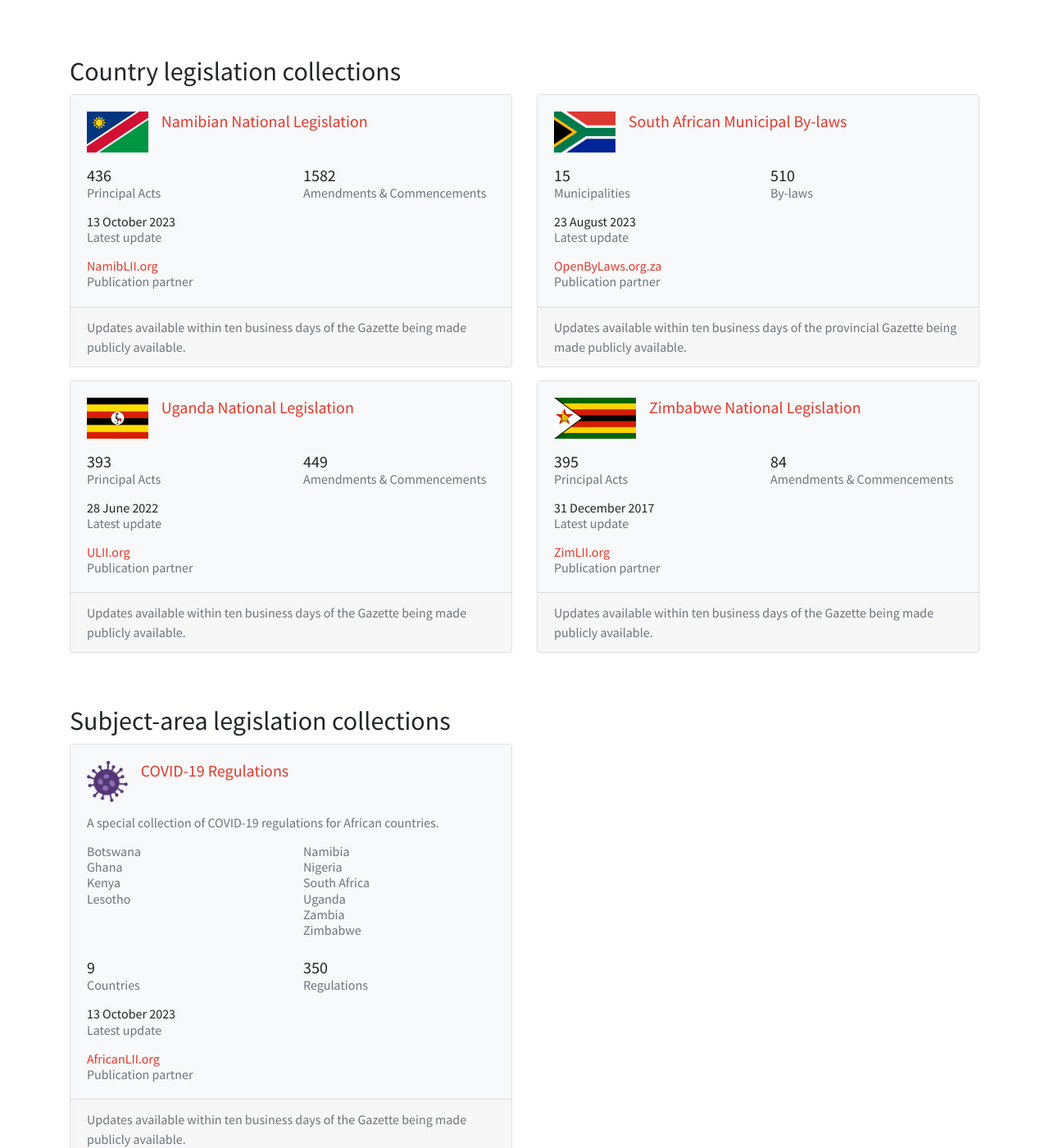
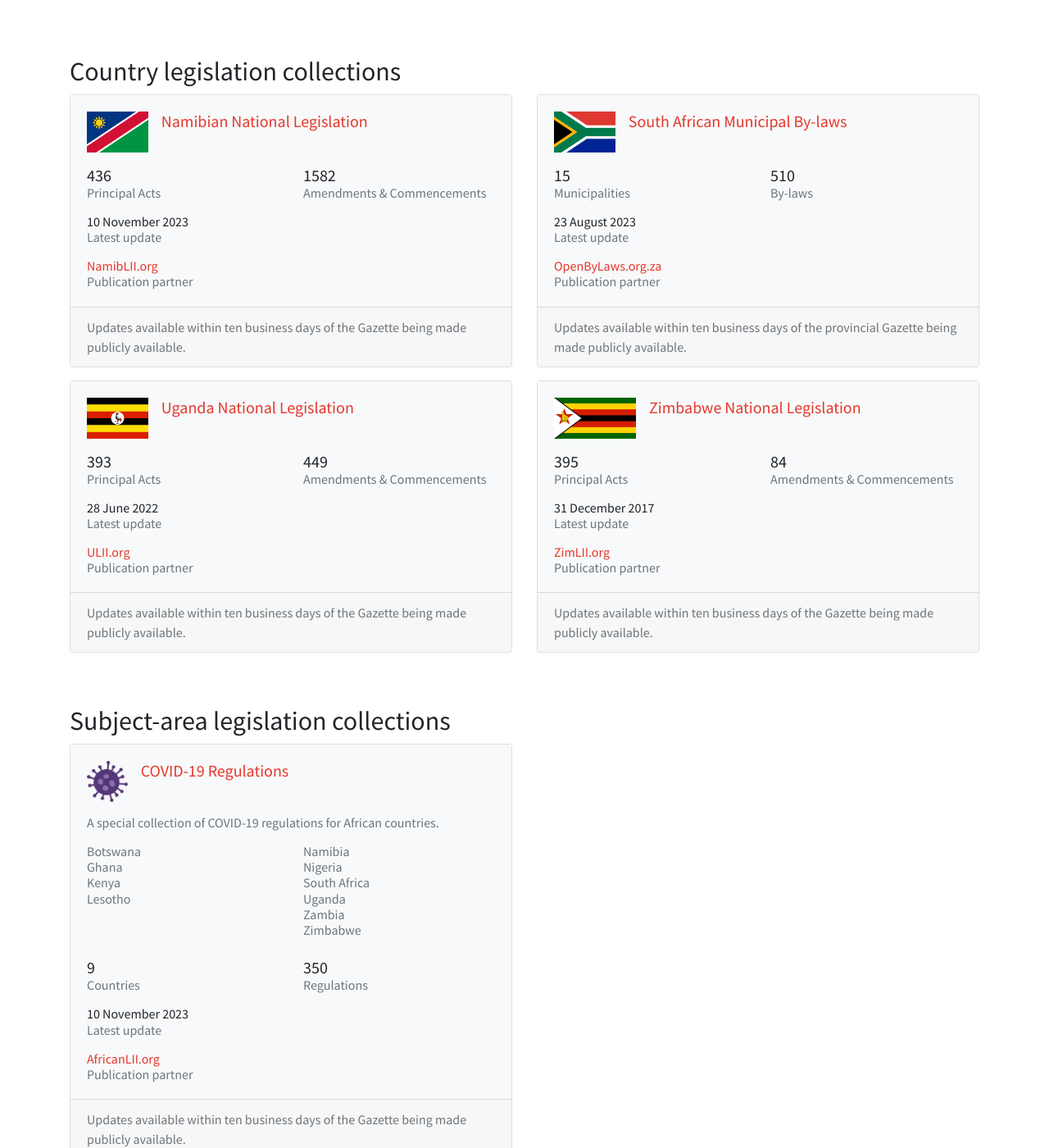
Before and after one commit to laws-africa/laws-africa.github.io, a Jekyll site: the page built from commons.markdown, in a window 1280 px wide and 1400 px high, scrolled down 595 px. Shown: the whole window at 82% size. Built offline with Jekyll 4.4.1, drawn with Linux system fonts in a browser that asks for light colours; nearby versions of some CDN libraries.

Commit message:
Updated commons stats

```diff
--- a/_data/commons.json
+++ b/_data/commons.json
@@ -1,11 +1,11 @@
 {
   "covid19": {
-    "as_at_date": "2023-10-13",
+    "as_at_date": "2023-11-10",
     "n_countries": 9,
     "n_principal": 350
   },
   "na": {
-    "as_at_date": "2023-10-13",
+    "as_at_date": "2023-11-10",
     "n_principal": 436,
     "n_stubs": 1582
   },
```
